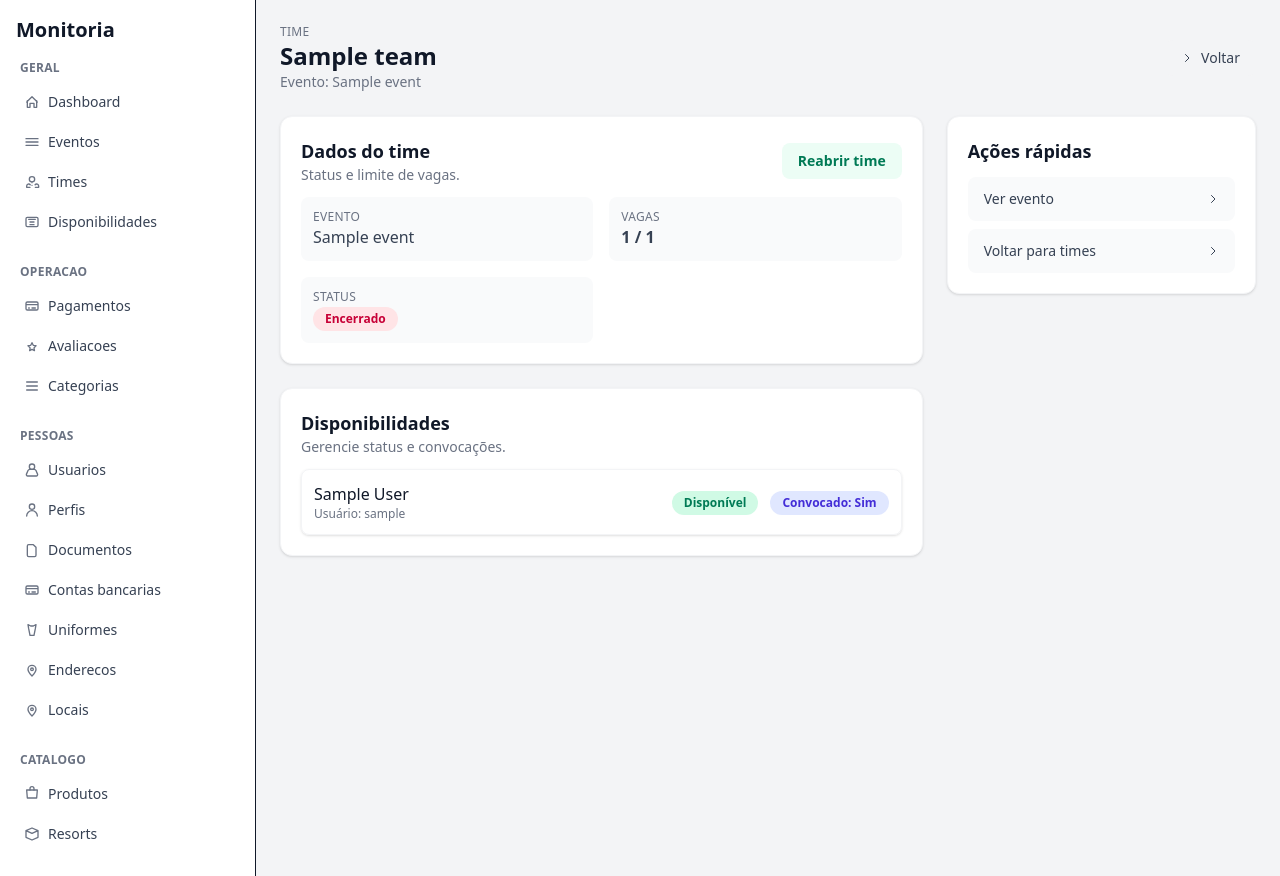
After one commit to denny-erikson/appmonitoria, a Django app: page /events/teams/1/ in a window 1280 px wide. The commit adds this page. Run offline with Django 5.2, Linux system fonts and the light colour scheme; tables that the repository leaves empty hold one stand-in row (values such as "Sample post").

Commit message:
feat: implement team management views, templates, and URLs for listing and detailing teams, along with status updates

```diff
--- /dev/null
+++ b/events/templates/events/team_detail.html
@@ -0,0 +1,117 @@
+{% extends "base.html" %}
+
+{% block title %}Time{% endblock %}
+
+{% block content %}
+<div class="flex items-center justify-between gap-4 mb-6">
+    <div>
+        <p class="text-xs uppercase tracking-wide text-gray-500">Time</p>
+        <h1 class="text-2xl font-semibold text-gray-900">{{ team.name|default:"Time" }}</h1>
+        <p class="text-sm text-gray-500">Evento: {{ team.event|default:"—" }}</p>
+    </div>
+    <a href="{% url 'events:team_list' %}" class="inline-flex items-center gap-2 px-4 py-2 rounded-lg bg-gray-100 text-gray-700 hover:bg-gray-200 text-sm font-medium">
+        <svg class="w-3 h-3" fill="none" stroke="currentColor" stroke-width="2" viewBox="0 0 24 24"><path stroke-linecap="round" stroke-linejoin="round" d="M9 5l7 7-7 7"/></svg>
+        Voltar
+    </a>
+</div>
+
+<div class="grid grid-cols-1 lg:grid-cols-3 gap-6">
+    <div class="lg:col-span-2 space-y-6">
+        <div class="bg-white shadow-sm rounded-xl border border-gray-100 p-5">
+            <div class="flex items-center justify-between mb-3">
+                <div>
+                    <h2 class="text-lg font-semibold text-gray-900">Dados do time</h2>
+                    <p class="text-sm text-gray-500">Status e limite de vagas.</p>
+                </div>
+                <form method="post" action="{% url 'events:team_status_update' team.pk %}">
+                    {% csrf_token %}
+                    {% if team.status %}
+                        <input type="hidden" name="action" value="open">
+                        <button class="inline-flex items-center gap-2 px-4 py-2 rounded-lg bg-emerald-50 text-emerald-700 text-sm font-semibold hover:bg-emerald-100">
+                            Reabrir time
+                        </button>
+                    {% else %}
+                        <input type="hidden" name="action" value="close">
+                        <button class="inline-flex items-center gap-2 px-4 py-2 rounded-lg bg-rose-50 text-rose-700 text-sm font-semibold hover:bg-rose-100">
+                            Fechar time
+                        </button>
+                    {% endif %}
+                </form>
+            </div>
+            <dl class="grid grid-cols-1 sm:grid-cols-2 gap-4 text-gray-700">
+                <div class="p-3 rounded-lg bg-gray-50">
+                    <dt class="text-xs uppercase tracking-wide text-gray-500">Evento</dt>
+                    <dd class="text-base font-medium">{{ team.event|default:"—" }}</dd>
+                </div>
+                <div class="p-3 rounded-lg bg-gray-50">
+                    <dt class="text-xs uppercase tracking-wide text-gray-500">Vagas</dt>
+                    <dd class="text-base font-semibold">{{ team.availabilities.count }} / {{ team.max_availabilities }}</dd>
+                </div>
+                <div class="p-3 rounded-lg bg-gray-50">
+                    <dt class="text-xs uppercase tracking-wide text-gray-500">Status</dt>
+                    <dd>
+                        <span class="inline-flex items-center px-3 py-1 rounded-full text-xs font-semibold {% if team.status %}bg-rose-100 text-rose-700{% else %}bg-emerald-100 text-emerald-700{% endif %}">
+                            {% if team.status %}Encerrado{% else %}Aberto{% endif %}
+                        </span>
+                    </dd>
+                </div>
+            </dl>
+        </div>
+
+        <div class="bg-white shadow-sm rounded-xl border border-gray-100 p-5">
+            <div class="flex items-center justify-between mb-3">
+                <div>
+                    <h2 class="text-lg font-semibold text-gray-900">Disponibilidades</h2>
+                    <p class="text-sm text-gray-500">Gerencie status e convocações.</p>
+                </div>
+            </div>
+            {% if availabilities %}
+                <div class="space-y-3">
+                    {% for availability in availabilities %}
+                        <div class="flex items-center justify-between p-3 rounded-lg border border-gray-100 shadow-sm">
+                            <div>
+                                <p class="text-gray-900 font-medium">{{ availability.profile.name }}</p>
+                                <p class="text-xs text-gray-500">Usuário: {{ availability.profile.user.username }}</p>
+                            </div>
+                            <div class="flex items-center gap-3">
+                                <form method="post" action="{% url 'events:availability_status_update' availability.pk %}">
+                                    {% csrf_token %}
+                                    <input type="hidden" name="status" value="{% if availability.status %}false{% else %}true{% endif %}">
+                                    <button class="inline-flex items-center px-3 py-1 rounded-full text-xs font-semibold {% if availability.status %}bg-emerald-100 text-emerald-700{% else %}bg-gray-100 text-gray-600{% endif %} hover:shadow-sm">
+                                        {% if availability.status %}Disponível{% else %}Indisponível{% endif %}
+                                    </button>
+                                </form>
+                                <form method="post" action="{% url 'events:availability_status_update' availability.pk %}">
+                                    {% csrf_token %}
+                                    <input type="hidden" name="summoned" value="{% if availability.summoned %}false{% else %}true{% endif %}">
+                                    <button class="inline-flex items-center px-3 py-1 rounded-full text-xs font-semibold {% if availability.summoned %}bg-indigo-100 text-indigo-700{% else %}bg-gray-100 text-gray-600{% endif %} hover:shadow-sm">
+                                        Convocado: {% if availability.summoned %}Sim{% else %}Não{% endif %}
+                                    </button>
+                                </form>
+                            </div>
+                        </div>
+                    {% endfor %}
+                </div>
+            {% else %}
+                <p class="text-gray-500 text-sm">Nenhuma disponibilidade cadastrada.</p>
+            {% endif %}
+        </div>
+    </div>
+
+    <div class="space-y-6">
+        <div class="bg-white shadow-sm rounded-xl border border-gray-100 p-5">
+            <h3 class="text-lg font-semibold text-gray-900 mb-3">Ações rápidas</h3>
+            <div class="space-y-2 text-sm text-gray-700">
+                <a href="{% url 'events:event_detail' team.event.pk %}" class="flex items-center justify-between px-4 py-3 rounded-lg bg-gray-50 text-gray-700 hover:bg-gray-100">
+                    Ver evento
+                    <svg class="w-3 h-3" fill="none" stroke="currentColor" stroke-width="2" viewBox="0 0 24 24"><path stroke-linecap="round" stroke-linejoin="round" d="M9 5l7 7-7 7"/></svg>
+                </a>
+                <a href="{% url 'events:team_list' %}" class="flex items-center justify-between px-4 py-3 rounded-lg bg-gray-50 text-gray-700 hover:bg-gray-100">
+                    Voltar para times
+                    <svg class="w-3 h-3" fill="none" stroke="currentColor" stroke-width="2" viewBox="0 0 24 24"><path stroke-linecap="round" stroke-linejoin="round" d="M9 5l7 7-7 7"/></svg>
+                </a>
+            </div>
+        </div>
+    </div>
+</div>
+{% endblock %}
--- a/events/urls.py
+++ b/events/urls.py
@@ -1,5 +1,14 @@
 from django.urls import path
-from .views import EventCreateView, EventDetailView, EventListView, EventWizard
+from .views import (
+    AvailabilityStatusUpdateView,
+    EventCreateView,
+    EventDetailView,
+    EventListView,
+    EventWizard,
+    TeamDetailView,
+    TeamListView,
+    TeamStatusUpdateView,
+)
 
 app_name = "events"
 
@@ -7,5 +16,13 @@ urlpatterns = [
     path("", EventListView.as_view(), name="event_list"),
     path("new/", EventCreateView.as_view(), name="event_create"),
     path("<int:pk>/", EventDetailView.as_view(), name="event_detail"),
+    path("teams/", TeamListView.as_view(), name="team_list"),
+    path("teams/<int:pk>/", TeamDetailView.as_view(), name="team_detail"),
+    path("teams/<int:pk>/status/", TeamStatusUpdateView.as_view(), name="team_status_update"),
+    path(
+        "availability/<int:pk>/update/",
+        AvailabilityStatusUpdateView.as_view(),
+        name="availability_status_update",
+    ),
     path('event_wizard/', EventWizard.as_view(), name='event_wizard'),
 ]
--- a/events/views.py
+++ b/events/views.py
@@ -3,6 +3,7 @@ from rest_framework import viewsets
 from django.shortcuts import get_object_or_404, redirect, render
 from django.views import View
 from django.views.generic import DetailView, ListView
+from django.urls import reverse
 
 from events.models import Availability, Cancellation, Event, Product, Resort, Team
 from events.serializers import (
@@ -114,6 +115,57 @@ class EventCreateView(View):
         return redirect("events:event_detail", pk=event.pk)
 
 
+class TeamListView(ListView):
+    template_name = "events/team_list.html"
+    context_object_name = "teams"
+
+    def get_queryset(self):
+        return Team.objects.select_related("event").prefetch_related("availabilities__profile").order_by(
+            "event__start_date", "name"
+        )
+
+
+class TeamDetailView(DetailView):
+    template_name = "events/team_detail.html"
+    context_object_name = "team"
+    model = Team
+
+    def get_queryset(self):
+        return Team.objects.select_related("event").prefetch_related(
+            "availabilities__profile", "availabilities__profile__user"
+        )
+
+    def get_context_data(self, **kwargs):
+        context = super().get_context_data(**kwargs)
+        context["availabilities"] = self.object.availabilities.select_related(
+            "profile", "profile__user"
+        )
+        return context
+
+
+class TeamStatusUpdateView(View):
+    def post(self, request, pk):
+        team = get_object_or_404(Team, pk=pk)
+        action = request.POST.get("action")
+        if action == "close":
+            team.status = True
+        elif action == "open":
+            team.status = False
+        team.save()
+        return redirect("events:team_detail", pk=pk)
+
+
+class AvailabilityStatusUpdateView(View):
+    def post(self, request, pk):
+        availability = get_object_or_404(Availability, pk=pk)
+        if "status" in request.POST:
+            availability.status = request.POST.get("status") == "true"
+        if "summoned" in request.POST:
+            availability.summoned = request.POST.get("summoned") == "true"
+        availability.save()
+        return redirect("events:team_detail", pk=availability.team_id)
+
+
 class EventWizard(SessionWizardView):
     template_name = "events/event_wizard.html"
     form_list = [EventForm, TeamForm, AvailabilityForm]
--- a/monitoria/urls.py
+++ b/monitoria/urls.py
@@ -3,6 +3,9 @@ from .views import (
     PaymentDetailView,
     PaymentListView,
     PaymentStatusUpdateView,
+    RatingCreateView,
+    RatingListView,
+    RatingUpdateView,
     teste,
 )
 
@@ -17,4 +20,7 @@ urlpatterns = [
         PaymentStatusUpdateView.as_view(),
         name="payment_status_update",
     ),
+    path("ratings/", RatingListView.as_view(), name="rating_list"),
+    path("ratings/new/", RatingCreateView.as_view(), name="rating_create"),
+    path("ratings/<int:pk>/edit/", RatingUpdateView.as_view(), name="rating_edit"),
 ]
--- a/theme/static/css/dist/styles.css
+++ b/theme/static/css/dist/styles.css
@@ -520,6 +520,9 @@
   .bg-indigo-50 {
     background-color: var(--color-indigo-50);
   }
+  .bg-indigo-100 {
+    background-color: var(--color-indigo-100);
+  }
   .bg-indigo-600 {
     background-color: var(--color-indigo-600);
   }
@@ -908,6 +911,14 @@
       }
     }
   }
+  .hover\:shadow-sm {
+    &:hover {
+      @media (hover: hover) {
+        --tw-shadow: 0 1px 3px 0 var(--tw-shadow-color, rgb(0 0 0 / 0.1)), 0 1px 2px -1px var(--tw-shadow-color, rgb(0 0 0 / 0.1));
+        box-shadow: var(--tw-inset-shadow), var(--tw-inset-ring-shadow), var(--tw-ring-offset-shadow), var(--tw-ring-shadow), var(--tw-shadow);
+      }
+    }
+  }
   .hover\:shadow-xl {
     &:hover {
       @media (hover: hover) {
@@ -941,6 +952,11 @@
   .sm\:grid-cols-2 {
     @media (width >= 40rem) {
       grid-template-columns: repeat(2, minmax(0, 1fr));
+    }
+  }
+  .md\:col-span-2 {
+    @media (width >= 48rem) {
+      grid-column: span 2 / span 2;
     }
   }
   .md\:block {
--- a/theme/templates/components/sidebar.html
+++ b/theme/templates/components/sidebar.html
@@ -20,7 +20,7 @@
                     </a>
                 </li>
                 <li>
-                    <a href="/admin/events/team/" class="flex items-center px-3 py-2 rounded-lg hover:bg-gray-100">
+                    <a href="{% url 'events:team_list' %}" class="flex items-center px-3 py-2 rounded-lg hover:bg-gray-100">
                         <svg class="w-4 h-4 text-gray-500" fill="none" stroke="currentColor" stroke-width="2" viewBox="0 0 24 24"><path stroke-linecap="round" stroke-linejoin="round" d="M17 20h5v-2a3 3 0 00-5.356-1.857M9 20H4v-2a3 3 0 015.356-1.857M12 12a4 4 0 100-8 4 4 0 000 8zm0 0v1m0 4h.01"/></svg>
                         <span class="ml-2">Times</span>
                     </a>
@@ -35,7 +35,7 @@
         </div>
 
         <div>
-            <p class="px-2 mb-2 text-xs font-semibold uppercase tracking-wide text-gray-500">Operação</p>
+            <p class="px-2 mb-2 text-xs font-semibold uppercase tracking-wide text-gray-500">Operacao</p>
             <ul class="space-y-1">
                 <li>
                     <a href="{% url 'monitoria:payment_list' %}" class="flex items-center px-3 py-2 rounded-lg hover:bg-gray-100">
@@ -44,9 +44,9 @@
                     </a>
                 </li>
                 <li>
-                    <a href="/admin/monitoria/rating/" class="flex items-center px-3 py-2 rounded-lg hover:bg-gray-100">
+                    <a href="{% url 'monitoria:rating_list' %}" class="flex items-center px-3 py-2 rounded-lg hover:bg-gray-100">
                         <svg class="w-4 h-4 text-gray-500" fill="none" stroke="currentColor" stroke-width="2" viewBox="0 0 24 24"><path stroke-linecap="round" stroke-linejoin="round" d="M12 17l-3.5 1.9.7-4.1L6 11.6l4.1-.6L12 7l1.9 4 4.1.6-3 3.2.7 4.1z"/></svg>
-                        <span class="ml-2">Avaliações</span>
+                        <span class="ml-2">Avaliacoes</span>
                     </a>
                 </li>
                 <li>
@@ -62,9 +62,9 @@
             <p class="px-2 mb-2 text-xs font-semibold uppercase tracking-wide text-gray-500">Pessoas</p>
             <ul class="space-y-1">
                 <li>
-                    <a href="/admin/auth/user/" class="flex items-center px-3 py-2 rounded-lg hover:bg-gray-100">
+                    <a href="/admin/auth/user/" class="flex items-center px-3 py-2 rounded-lg hover-bg-gray-100">
                         <svg class="w-4 h-4 text-gray-500" fill="none" stroke="currentColor" stroke-width="2" viewBox="0 0 24 24"><path stroke-linecap="round" stroke-linejoin="round" d="M5.5 21h13a2 2 0 001.8-2.8l-2.3-5.4A3 3 0 0015.3 11H8.7a3 3 0 00-2.7 1.8L3.7 18.2A2 2 0 005.5 21z"/><path stroke-linecap="round" stroke-linejoin="round" d="M12 11a4 4 0 100-8 4 4 0 000 8z"/></svg>
-                        <span class="ml-2">Usuários</span>
+                        <span class="ml-2">Usuarios</span>
                     </a>
                 </li>
                 <li>
@@ -82,7 +82,7 @@
                 <li>
                     <a href="/admin/monitoria/bankaccount/" class="flex items-center px-3 py-2 rounded-lg hover:bg-gray-100">
                         <svg class="w-4 h-4 text-gray-500" fill="none" stroke="currentColor" stroke-width="2" viewBox="0 0 24 24"><path stroke-linecap="round" stroke-linejoin="round" d="M3 10h18M7 15h1m4 0h5M5 6h14a2 2 0 012 2v8a2 2 0 01-2 2H5a2 2 0 01-2-2V8a2 2 0 012-2z"/></svg>
-                        <span class="ml-2">Contas bancárias</span>
+                        <span class="ml-2">Contas bancarias</span>
                     </a>
                 </li>
                 <li>
@@ -94,7 +94,7 @@
                 <li>
                     <a href="/admin/monitoria/address/" class="flex items-center px-3 py-2 rounded-lg hover:bg-gray-100">
                         <svg class="w-4 h-4 text-gray-500" fill="none" stroke="currentColor" stroke-width="2" viewBox="0 0 24 24"><path stroke-linecap="round" stroke-linejoin="round" d="M12 21s-6-5.686-6-10a6 6 0 1112 0c0 4.314-6 10-6 10z"/><circle cx="12" cy="11" r="2"/></svg>
-                        <span class="ml-2">Endereços</span>
+                        <span class="ml-2">Enderecos</span>
                     </a>
                 </li>
                 <li>
@@ -107,7 +107,7 @@
         </div>
 
         <div>
-            <p class="px-2 mb-2 text-xs font-semibold uppercase tracking-wide text-gray-500">Catálogo</p>
+            <p class="px-2 mb-2 text-xs font-semibold uppercase tracking-wide text-gray-500">Catalogo</p>
             <ul class="space-y-1">
                 <li>
                     <a href="/admin/events/product/" class="flex items-center px-3 py-2 rounded-lg hover:bg-gray-100">
```
Also changed, not shown: events/templates/events/team_list.html (added, +61 -0 lines), monitoria/forms.py (+30 -1 lines), monitoria/templates/monitoria/rating_form.html (added, +68 -0 lines), monitoria/templates/monitoria/rating_list.html (added, +65 -0 lines), monitoria/views.py (+53 -4 lines).
